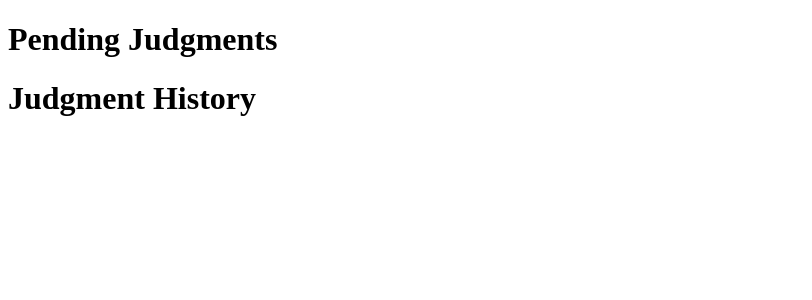
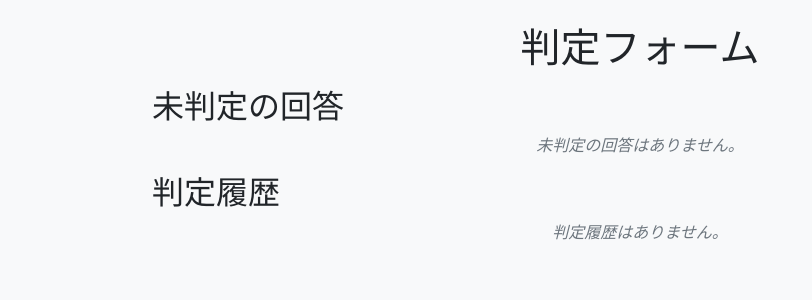
Before and after one commit to hu71/nazotoki-bot-4.7, a Flask app: page /judge in a window 1280 px wide. Shown: the top 300 px of the page, without its empty margins (0-812 px from the left). Run offline with Flask 3, Linux system fonts and the light colour scheme; parts of the project's set-up code (start-up, migrations or seed data) failed here and were passed over.

Commit message:
Update judge.html

```diff
--- a/templates/judge.html
+++ b/templates/judge.html
@@ -1,75 +1,110 @@
 <!DOCTYPE html>
-<html>
+<html lang="ja">
 <head>
-    <title>Image Judge</title>
+    <meta charset="UTF-8">
+    <meta name="viewport" content="width=device-width, initial-scale=1.0">
+    <title>判定フォーム</title>
+    <link href="https://cdn.jsdelivr.net/npm/bootstrap@5.3.0/dist/css/bootstrap.min.css" rel="stylesheet">
     <style>
-        .judge-item { margin-bottom: 20px; border: 1px solid #ccc; padding: 10px; }
-        .image-preview { max-width: 300px; max-height: 300px; }
-        .history-item { margin-bottom: 10px; }
-        .button-group { margin-top: 10px; }
+        body {
+            background-color: #f8f9fa;
+            font-family: Arial, sans-serif;
+        }
+        .judge-card, .history-card {
+            margin-bottom: 1rem;
+            border-radius: 8px;
+            box-shadow: 0 2px 6px rgba(0, 0, 0, 0.1);
+        }
+        .image-preview {
+            max-width: 100%;
+            max-height: 250px;
+            object-fit: contain;
+            border-radius: 5px;
+        }
+        .btn-correct { background-color: #28a745; border-color: #28a745; }
+        .btn-incorrect { background-color: #dc3545; border-color: #dc3545; }
+        .btn-good { background-color: #007bff; border-color: #007bff; }
+        .btn-bad { background-color: #ffc107; border-color: #ffc107; }
+        .btn-clear { background-color: #17a2b8; border-color: #17a2b8; }
+        .btn-group form { display: inline-block; margin-right: 0.5rem; }
+        .no-data { font-style: italic; color: #6c757d; }
+        .container { max-width: 1000px; }
     </style>
 </head>
 <body>
-    <h1>Pending Judgments</h1>
-    {% if judges is defined and judges is iterable %}
+    <div class="container my-4">
+        <h1 class="text-center mb-3">判定フォーム</h1>
+
+        <h2 class="mb-2">未判定の回答</h2>
+        {% if judges is defined and judges is iterable and judges|length > 0 %}
             {% for judge in judges %}
-            <div class="judge-item">
-                <p><strong>User ID:</strong> {{ judge.user_id|default('Unknown') }}</p>
-                <p><strong>Question Number:</strong> {{ judge.qnum|default(0) }}</p>
-                <img src="{{ judge.img_url|default('') }}" alt="Sent Image" class="image-preview" onerror="this.style.display='none'; alert('Image failed to load.');">
-                <div class="button-group">
-                    <form method="post" action="/judge" style="display:inline;">
+                <div class="judge-card card p-3">
+                    <div class="card-body">
+                        <p><strong>ユーザーID:</strong> {{ judge.user_id|default('Unknown') }}</p>
+                        <p><strong>問題番号:</strong> {{ judge.qnum|default(0) }}</p>
+                        <img src="{{ judge.img_url|default('/static/placeholder.jpg') }}" alt="回答画像" class="image-preview img-fluid mb-2" onerror="this.src='/static/placeholder.jpg';">
+                        <div class="btn-group">
+                            <form method="post" action="/judge">
+                                <input type="hidden" name="csrf_token" value="{{ csrf_token() }}">
                                 <input type="hidden" name="user_id" value="{{ judge.user_id|default('') }}">
                                 <input type="hidden" name="qnum" value="{{ judge.qnum|default(0) }}">
                                 <input type="hidden" name="result" value="correct">
-                        <input type="submit" value="正解">
+                                <button type="submit" class="btn btn-correct btn-sm text-white">正解</button>
                             </form>
-                    <form method="post" action="/judge" style="display:inline; margin-left: 10px;">
+                            <form method="post" action="/judge">
+                                <input type="hidden" name="csrf_token" value="{{ csrf_token() }}">
                                 <input type="hidden" name="user_id" value="{{ judge.user_id|default('') }}">
                                 <input type="hidden" name="qnum" value="{{ judge.qnum|default(0) }}">
                                 <input type="hidden" name="result" value="incorrect">
-                        <input type="submit" value="不正解">
+                                <button type="submit" class="btn btn-incorrect btn-sm text-white">不正解</button>
                             </form>
                             {% if judge.qnum|default(0) == 4 %}
-                        <form method="post" action="/judge" style="display:inline; margin-left: 10px;">
+                                <form method="post" action="/judge">
+                                    <input type="hidden" name="csrf_token" value="{{ csrf_token() }}">
                                     <input type="hidden" name="user_id" value="{{ judge.user_id|default('') }}">
                                     <input type="hidden" name="qnum" value="{{ judge.qnum|default(0) }}">
                                     <input type="hidden" name="result" value="correct1">
-                            <input type="submit" value="Goodエンディング">
+                                    <button type="submit" class="btn btn-good btn-sm text-white">Goodエンディング</button>
                                 </form>
-                        <form method="post" action="/judge" style="display:inline; margin-left: 10px;">
+                                <form method="post" action="/judge">
+                                    <input type="hidden" name="csrf_token" value="{{ csrf_token() }}">
                                     <input type="hidden" name="user_id" value="{{ judge.user_id|default('') }}">
                                     <input type="hidden" name="qnum" value="{{ judge.qnum|default(0) }}">
                                     <input type="hidden" name="result" value="correct2">
-                            <input type="submit" value="Badエンディング">
+                                    <button type="submit" class="btn btn-bad btn-sm text-white">Badエンディング</button>
                                 </form>
                             {% elif judge.qnum|default(0) == 5 %}
-                        <form method="post" action="/judge" style="display:inline; margin-left: 10px;">
+                                <form method="post" action="/judge">
+                                    <input type="hidden" name="csrf_token" value="{{ csrf_token() }}">
                                     <input type="hidden" name="user_id" value="{{ judge.user_id|default('') }}">
                                     <input type="hidden" name="qnum" value="{{ judge.qnum|default(0) }}">
                                     <input type="hidden" name="result" value="correct">
-                            <input type="submit" value="大正解">
+                                    <button type="submit" class="btn btn-clear btn-sm text-white">大正解</button>
                                 </form>
                             {% endif %}
                         </div>
                     </div>
-        {% endfor %}
-    {% else %}
-        <p>No pending judgments.</p>
-    {% endif %}
-
-    <h1>Judgment History</h1>
-    {% if history is defined and history is iterable %}
-        {% for item in history %}
-            <div class="history-item">
-                <p><strong>User ID:</strong> {{ item.user_id|default('Unknown') }}</p>
-                <p><strong>Question Number:</strong> {{ item.qnum|default(0) }}</p>
-                <p><strong>Result:</strong> {{ item.result|default('N/A') }}</p>
-                <img src="{{ item.img_url|default('') }}" alt="History Image" class="image-preview" onerror="this.style.display='none'; alert('Image failed to load.');">
                 </div>
             {% endfor %}
         {% else %}
-        <p>No judgment history.</p>
+            <p class="no-data text-center">未判定の回答はありません。</p>
         {% endif %}
+
+        <h2 class="mb-2">判定履歴</h2>
+        {% if history is defined and history is iterable and history|length > 0 %}
+            {% for item in history %}
+                <div class="history-card card p-3">
+                    <div class="card-body">
+                        <p><strong>ユーザーID:</strong> {{ item.user_id|default('Unknown') }}</p>
+                        <p><strong>問題番号:</strong> {{ item.qnum|default(0) }}</p>
+                        <p><strong>結果:</strong> {{ item.result|default('N/A') }}</p>
+                        <img src="{{ item.img_url|default('/static/placeholder.jpg') }}" alt="履歴画像" class="image-preview img-fluid" onerror="this.src='/static/placeholder.jpg';">
+                    </div>
+                </div>
+            {% endfor %}
+        {% else %}
+            <p class="no-data text-center">判定履歴はありません。</p>
+        {% endif %}
+    </div>
 </body>
 </html>
```
Lines whose indentation alone changed are shown as unchanged.
